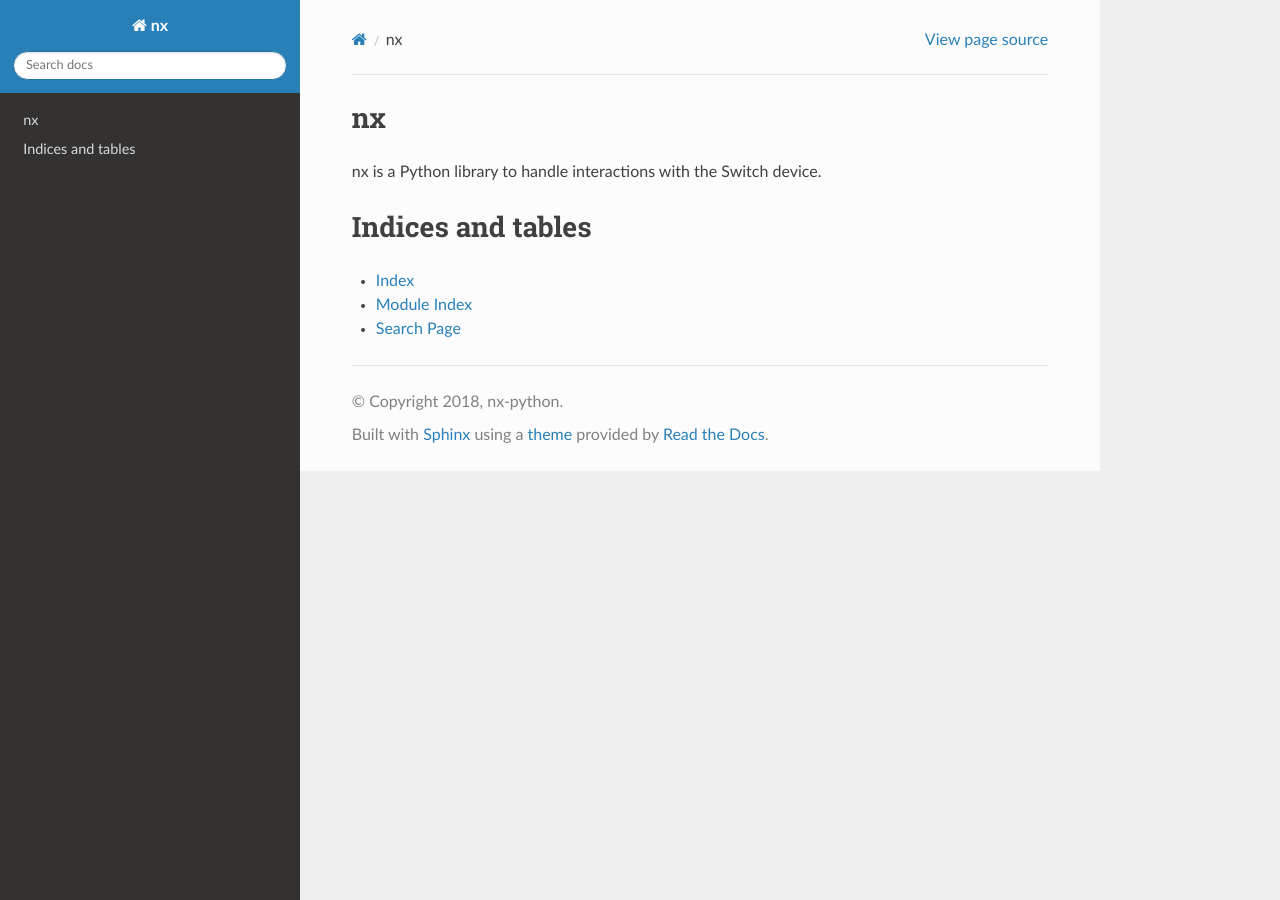
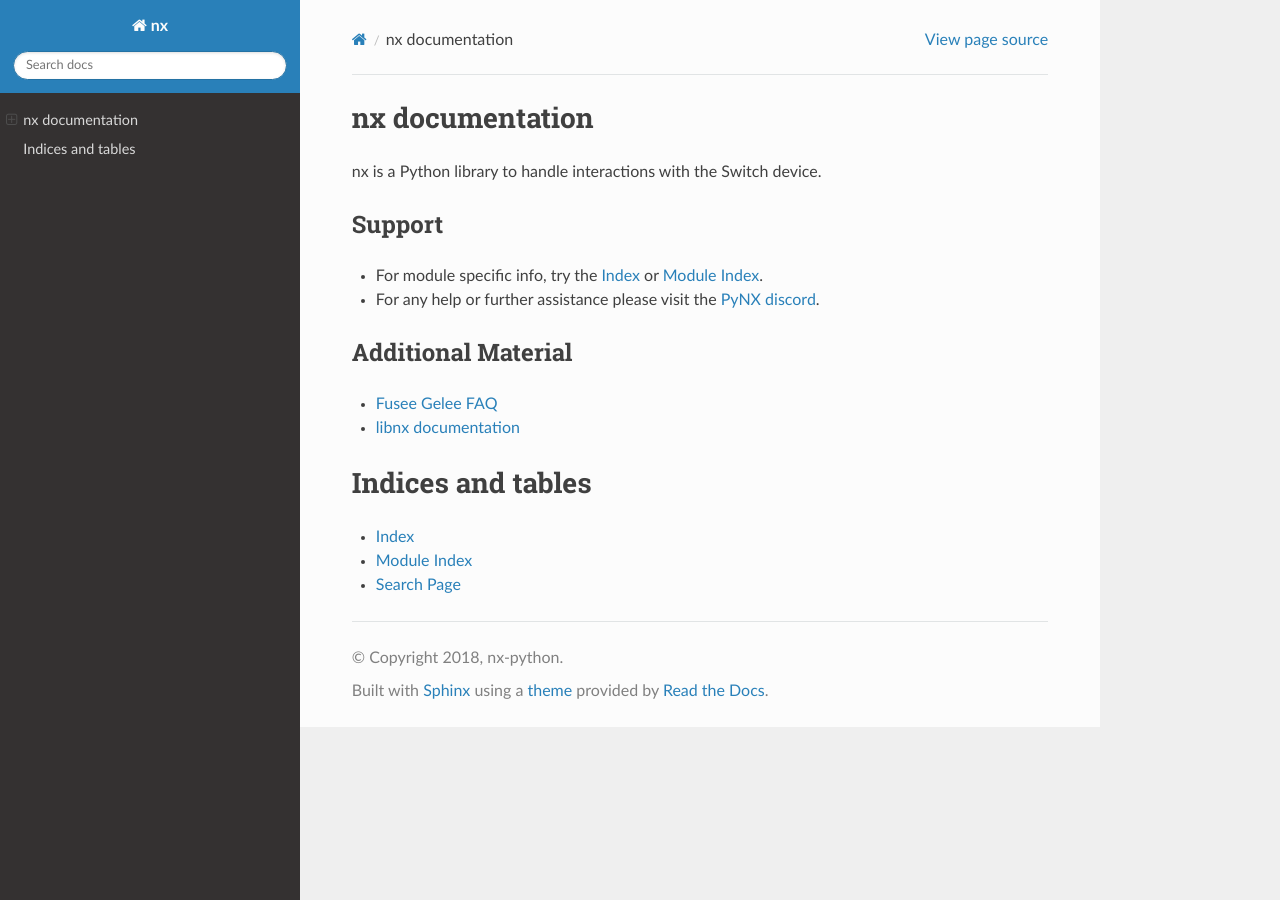
Before and after one commit to nx-python/nx, a Sphinx documentation site: the page built from docs/index.rst, in a window 1280 px wide. Built offline with Sphinx 7.4.7 and the Read the Docs theme 2.0.0, drawn with Linux system fonts in a browser that asks for light colours.

Commit message:
Added additional links and support sections to the index

```diff
--- a/docs/index.rst
+++ b/docs/index.rst
@@ -3,10 +3,22 @@
    You can adapt this file completely to your liking, but it should at least
    contain the root `toctree` directive.
 
-nx
+nx documentation
 ==============================
+nx is a Python library to handle interactions with the Switch device.
 
-nx is a Python library to handle interactions with the Switch device.
+Support
+----------------------
+
+* For module specific info, try the :ref:`genindex` or :ref:`modindex`.
+* For any help or further assistance please visit the `PyNX discord`_.
+
+Additional Material
+----------------------
+* `Fusee Gelee FAQ <http://www.ktemkin.com/faq-fusee-gelee/>`_
+* `libnx documentation <https://switchbrew.github.io/libnx/index.html>`_
+
+.. _PyNX discord: https://discord.gg/HDp5H4
 
 .. toctree::
    :maxdepth: 2
```
